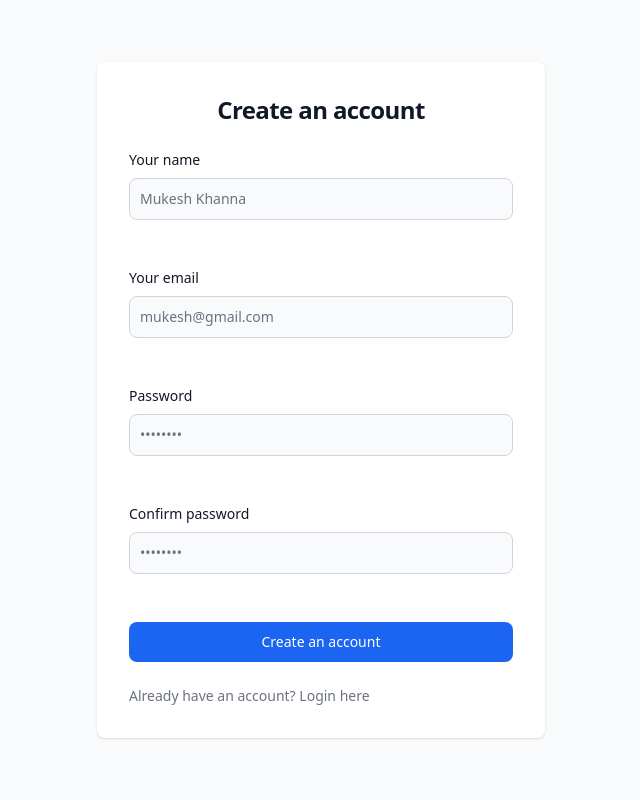
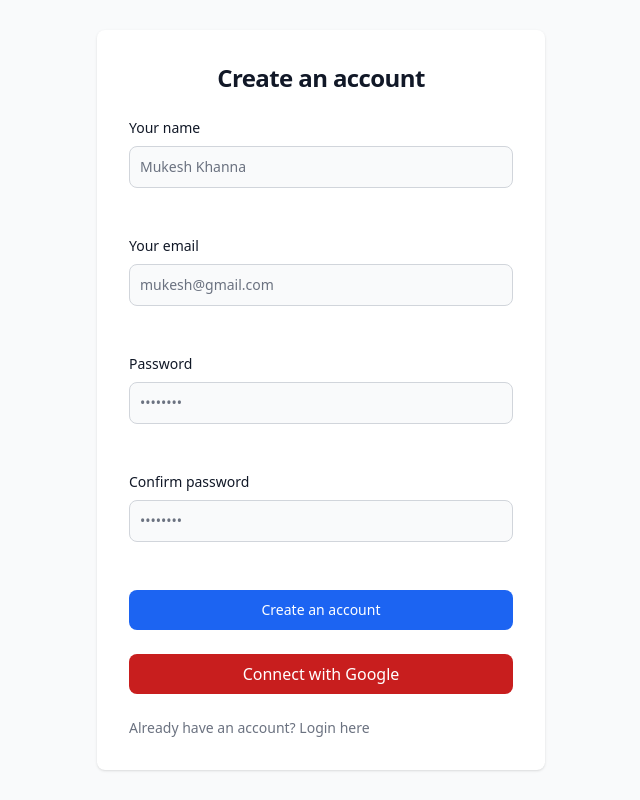
Before and after one commit to ashishverma2831/Form-Practice, a React (Vite) app in the folder frontend/: page /signup in a window 1280 px wide. Shown: the whole page, without its empty margins (319-959 px from the left). Built offline with nearby package versions, Linux system fonts and the light colour scheme.

Commit message:
Add Firebase and OAuth support to Signin and Signup components

```diff
--- a/frontend/package.json
+++ b/frontend/package.json
@@ -10,6 +10,7 @@
     "preview": "vite preview"
   },
   "dependencies": {
+    "firebase": "^10.8.0",
     "flowbite": "^2.2.1",
     "formik": "^2.4.5",
     "notistack": "^3.0.1",
--- /dev/null
+++ b/frontend/src/components/OAuth.jsx
@@ -0,0 +1,27 @@
+// import React from 'react'
+import { GoogleAuthProvider, getAuth, signInWithPopup, } from 'firebase/auth'
+import { app } from '../firebase';
+
+const OAuth = () => {
+
+    const handleGoogleClick = async () => {
+        try {
+            const provider = new GoogleAuthProvider();
+            const auth = getAuth(app);
+
+            const result = await signInWithPopup(auth,provider);
+            console.log(result);
+            console.log(result.user.displayName);
+        } catch (error) {
+            console.log('Error in Google Signin', error);
+        }
+    }
+
+  return (
+    <>
+        <button type='button' onClick={handleGoogleClick} className='bg-red-700 text-white w-full rounded-lg py-2 hover:opacity-90'>Connect with Google</button>
+    </>
+  )
+}
+
+export default OAuth
--- a/frontend/src/components/Signin.jsx
+++ b/frontend/src/components/Signin.jsx
@@ -1,6 +1,7 @@
 import { useFormik } from 'formik'
 import React from 'react'
 import { NavLink } from 'react-router-dom'
+import OAuth from './OAuth'
 
 const Signin = () => {
 
@@ -91,6 +92,7 @@ const Signin = () => {
           >
             Sign in
           </button>
+          <OAuth />
           <p className="text-sm font-light text-gray-500 dark:text-gray-400">
             Don’t have an account yet?{" "}
             <NavLink to='/signup'
--- a/frontend/src/components/Signup.jsx
+++ b/frontend/src/components/Signup.jsx
@@ -4,6 +4,7 @@ import { NavLink } from 'react-router-dom'
 import * as Yup from 'yup';
 import { enqueueSnackbar } from 'notistack';
 import { useNavigate } from 'react-router-dom';
+import OAuth from './OAuth';
 
 const SignupSchema = Yup.object().shape({
     name: Yup.string().required('Name is required').min(4,'Name is too short'),
@@ -167,6 +168,7 @@ const Signup = () => {
           >
             Create an account
           </button>
+          <OAuth />
           <p className="text-sm font-light text-gray-500 dark:text-gray-400">
             Already have an account?{" "}
             <NavLink to='/signin'
--- /dev/null
+++ b/frontend/src/firebase.js
@@ -0,0 +1,17 @@
+// Import the functions you need from the SDKs you need
+import { initializeApp } from "firebase/app";
+// TODO: Add SDKs for Firebase products that you want to use
+// https://firebase.google.com/docs/web/setup#available-libraries
+
+// Your web app's Firebase configuration
+const firebaseConfig = {
+  apiKey: import.meta.env.VITE_FIREBASE_API_KEY,
+  authDomain: "form-practice-5d5bb.firebaseapp.com",
+  projectId: "form-practice-5d5bb",
+  storageBucket: "form-practice-5d5bb.appspot.com",
+  messagingSenderId: "1092215262947",
+  appId: "1:1092215262947:web:6ff4c885370da24173bfd6"
+};
+
+// Initialize Firebase
+export const app = initializeApp(firebaseConfig);
```
Also changed, not shown: 2 other files (tests, documents, lock files or other folders).
